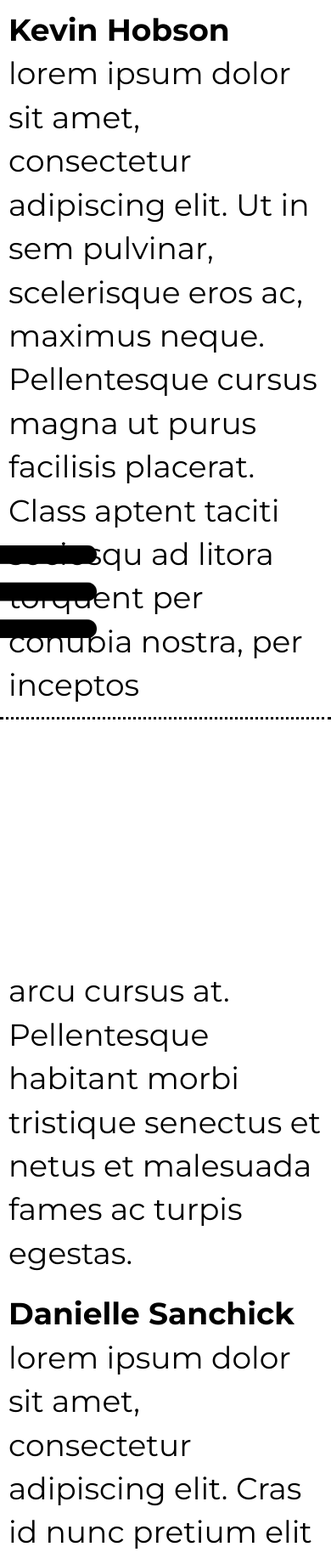
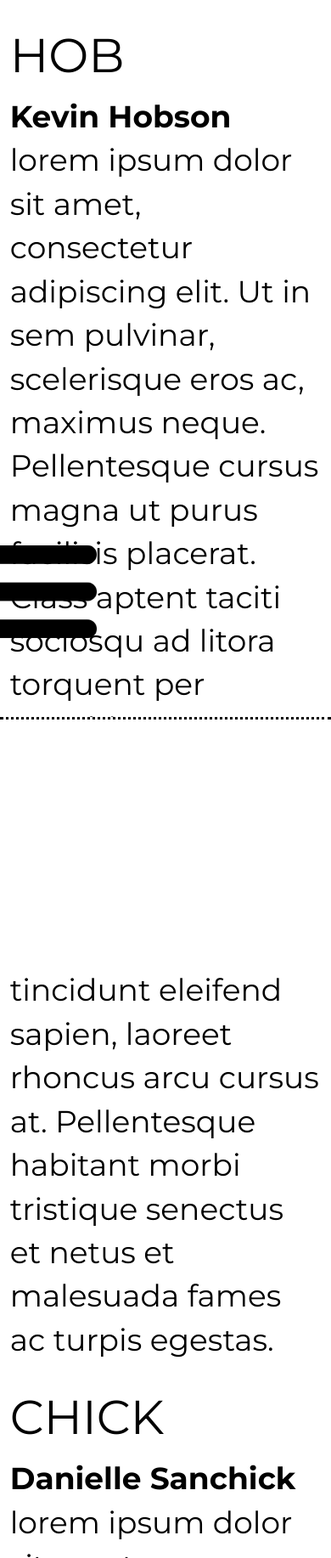
Before and after one commit to kevinroyhobson/hobchick, a Django app: template hobchick/hobchick/templates/mobile/MobileWhoTemplate.html in a window 390 px wide. Shown: the top 1834 px of the page at 85% size. Run offline with Django 3.2, Linux system fonts and the light colour scheme; the template is opened without the code that fills it, so the values that code supplies are empty; some libraries are stand-ins or nearby versions.

Commit message:
fixed up the mobile who page

```diff
--- a/hobchick/hobchick/static/css/mobile/main.css
+++ b/hobchick/hobchick/static/css/mobile/main.css
@@ -82,7 +82,7 @@ a:hover {
 }
 
 .mobile-container {
-    padding-left: 10px;
-    padding-right: 10px;
-    padding-top: 10px;
+    padding-left: 3%;
+    padding-right: 3%;
+    padding-top: 20px;;
 }
--- a/hobchick/hobchick/static/css/mobile/who.css
+++ b/hobchick/hobchick/static/css/mobile/who.css
@@ -9,5 +9,7 @@
 }
 
 .who-title {
-    font-size: 48px;
+    font-size: 56px;
+    padding-bottom: 7px;
+    padding-top:5px;
 }
--- a/hobchick/hobchick/templates/mobile/MobileWhoTemplate.html
+++ b/hobchick/hobchick/templates/mobile/MobileWhoTemplate.html
@@ -17,6 +17,9 @@
 <body style="height:100%;">
     <div class="mobile-main">
         <div class="mobile-container">
+            <div class="who-title">
+                HOB
+            </div>
             <div class="who-description">
                 <span class="who-name">
                     Kevin Hobson
@@ -29,6 +32,9 @@
                 Pellentesque habitant morbi tristique senectus et netus et malesuada fames ac turpis egestas.
             </div>
 
+            <div class="who-title">
+                CHICK
+            </div>
             <div class="who-description">
                 <span class="who-name">
                     Danielle Sanchick
```
